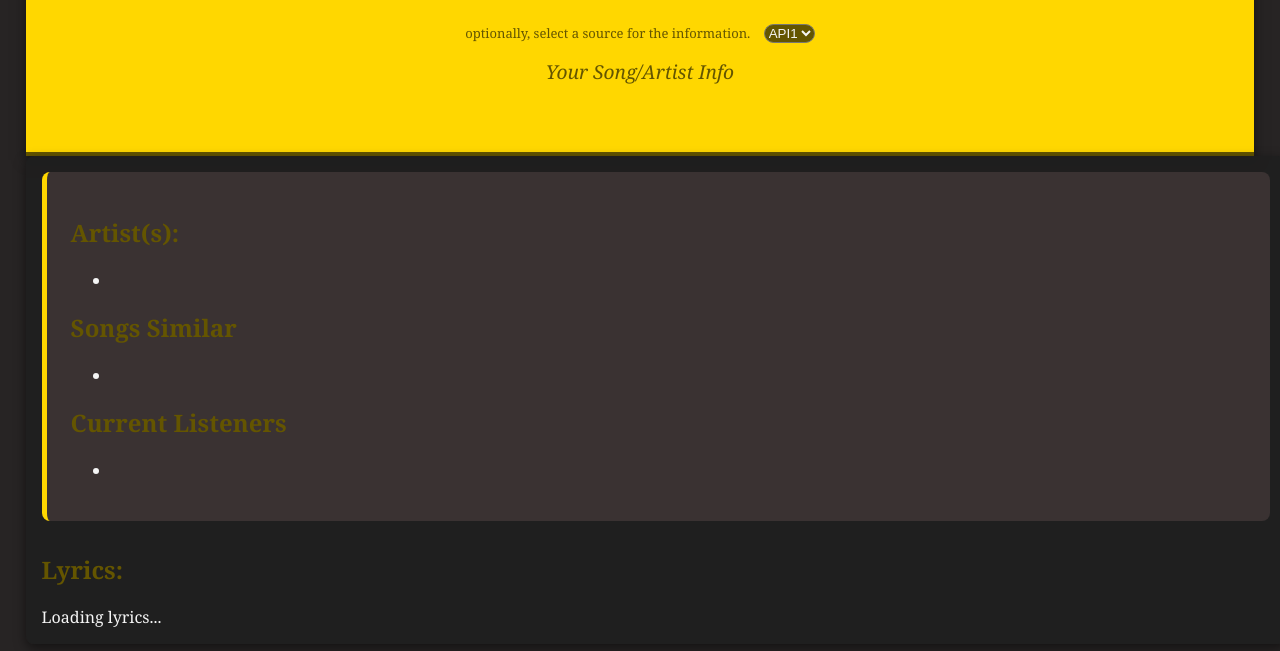
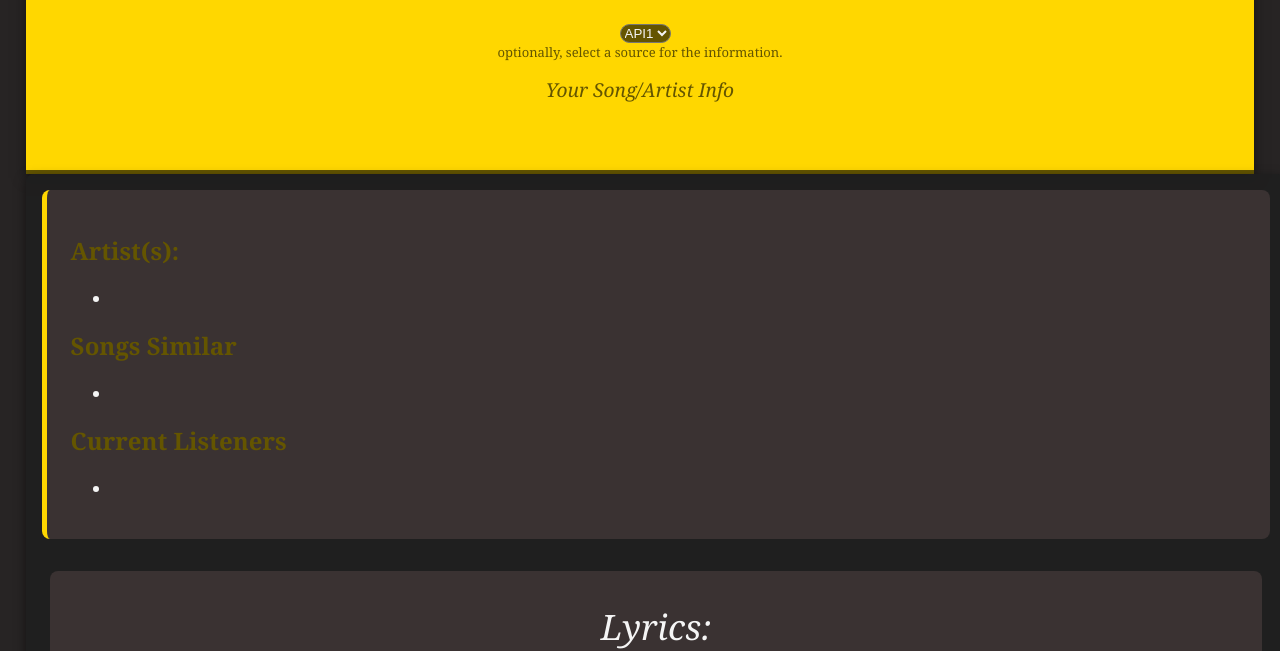
Before and after one commit to NeumontAGrover/pompn-beats, a website: page SearchPage.html in a window 1280 px wide. Shown: the part 158-809 px from the top of the page. Drawn offline with Linux system fonts and the light colour scheme.

Commit message:
added lyrics styling

```diff
--- a/SearchPage.html
+++ b/SearchPage.html
@@ -48,9 +48,9 @@
 
       <section id="lyrics-container">
 
-        <h2>Lyrics:</h2>
+        <label id="lyrics-header">Lyrics:</label>
 
-        <label id="lyrics-text">Loading lyrics...</label>
+        <label id="lyrics-text">Loading Lyrics...</label>
 
       </section>
 
--- a/style.css
+++ b/style.css
@@ -219,6 +219,11 @@ input[type="number"] {
 }
 
 .select-API{
+
+    display: flex;
+    flex-direction: column-reverse;
+    align-items: center;
+
     margin: 15px;
 
     font-size: small;
@@ -226,6 +231,7 @@ input[type="number"] {
 }
 
 #info-source{
+
     margin-left: 10px;
 
     color: var(--text-primary);
@@ -246,6 +252,45 @@ input[type="number"] {
     border-radius: 8px;
 }
 
+#lyrics-container{
+    display: flex;
+
+    flex-direction: column;
+
+    align-items: center;
+
+    padding: 1rem;
+    margin: .5rem;
+
+    background-color: var(--bg-secondary);
+    border-radius: 8px;
+
+}
+
+#lyrics-container #lyrics-header{
+    font-size: 35px;
+    font-style: italic;
+    padding: 1rem;
+}
+
+/* this requeres us to make every newline a <br> (and every space a <br><br>
+    otherwise, this works perfectly well in my opinion */
+#lyrics-container #lyrics-text{
+
+    width: 90%;
+
+    font-size: 30px;
+
+    text-align: center;
+
+    padding: 2rem;
+
+    background-color: var(--color-accent);
+
+    border-radius: 8px;
+
+}
+
 footer {
     text-align: center;
     padding: 1rem;
```
